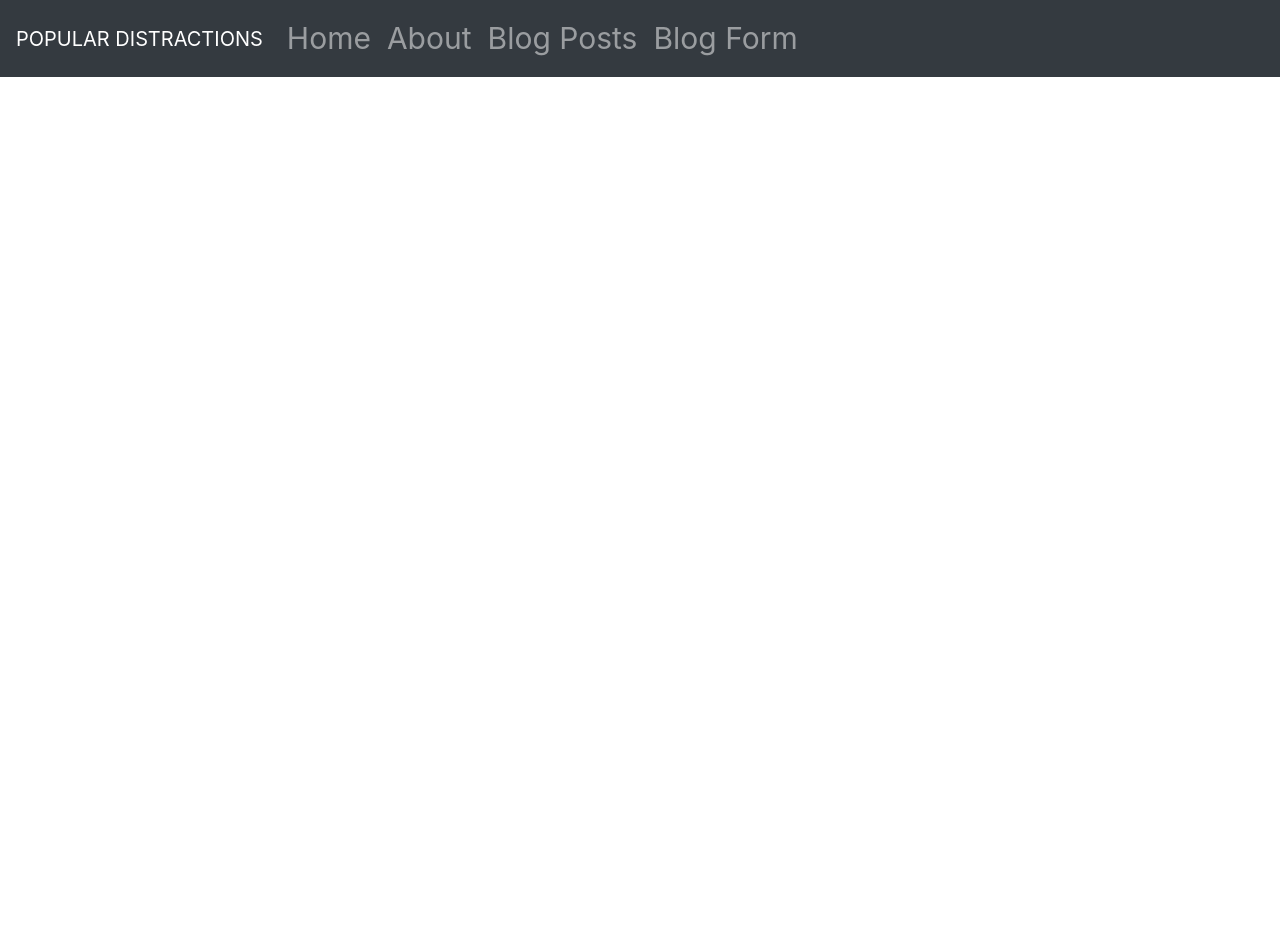
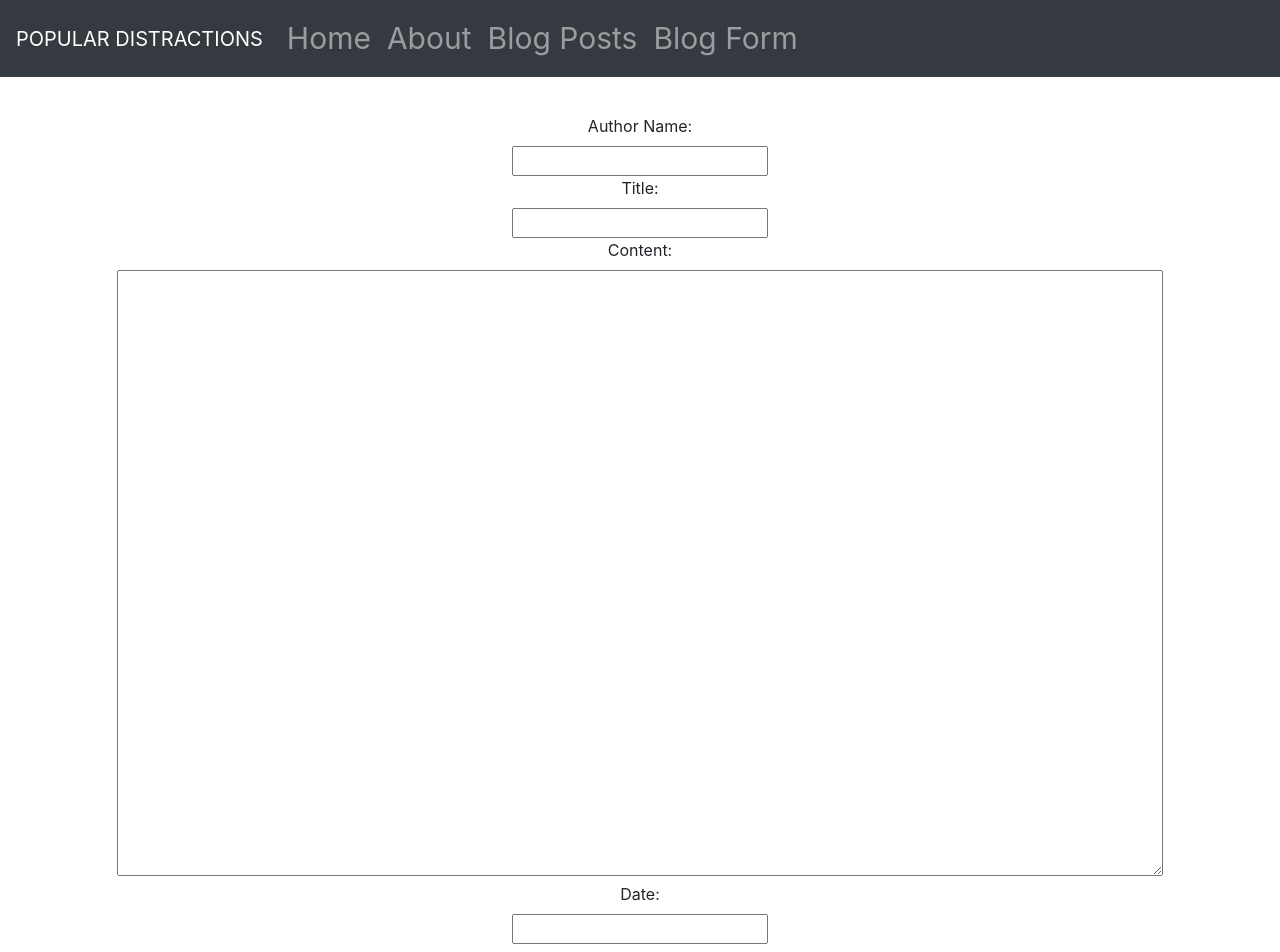
Before and after one commit to Robert-Ricci/popular_distractions, a React (Create React App) app in the folder popular_distractions_client/: page /blogform/update/1 in a window 1280 px wide. Shown: the top 952 px of the page. Before the commit the page ends 800 px from the top, so only its background shows below. Built offline with nearby package versions, Linux system fonts and the light colour scheme; no server answers.

Commit message:
This commit added update component

```diff
--- a/popular_distractions_client/src/components/App.js
+++ b/popular_distractions_client/src/components/App.js
@@ -4,7 +4,7 @@ import Router from './Router';
 
 // import { library } from '@fortawesome/fontawesome-svg-core'
 // import { faHome } from '@fortawesome/free-solid-svg-icons'
-import {Navbar, Nav, NavDropdown} from 'react-bootstrap';
+import {Navbar, Nav} from 'react-bootstrap';
 import './style.scss';
 
 // library.add(faHome)
--- a/popular_distractions_client/src/components/Router.js
+++ b/popular_distractions_client/src/components/Router.js
@@ -5,7 +5,8 @@ import BlogList from './BlogList';
 import Home from './Home';
 import BlogForm from './BlogForm';
 import About from './About';
-import BlogShow from './BlogShow';
+import BlogShow from './BlogShow'
+import Update from './Update';
 
 
 const Router = () => {
@@ -15,6 +16,7 @@ const Router = () => {
                 <Route exact path='/' component={Home} />
                 <Route exact path='/blogs' component={BlogList} />
                 <Route exact path='/blogform' component={BlogForm} />
+                <Route exact path='/blogform/update/:id' component={Update} />
                 <Route exact path='/blogshow/:id' render={props => <BlogShow {...props}/>} />
                 <Route exact path='/about' component={About} />
             </Switch>
--- /dev/null
+++ b/popular_distractions_client/src/components/Update.js
@@ -0,0 +1,67 @@
+import React, { Component } from 'react';
+import { connect } from 'react-redux';
+
+import { addBlog } from '../actions/blogActions';
+
+class Update extends Component {
+
+     state = {
+        author: '',
+        title: '',
+        content: '',
+        date: ''
+    }
+
+    componentDidMount(){
+        console.log("test")
+    }
+    handleChange = e => {
+        const { name, value } = e.target
+        this.setState({
+            [name]:value
+        })
+    }
+
+   handleSubmit = e =>{
+    e.preventDefault()
+    this.props.addBlog(this.state)
+    this.setState({
+        author:'',
+        title:'',
+        content:'',
+        date:''
+      })
+   }
+
+
+    render() {
+        return (
+
+                <form className="blog-form" onSubmit={event => this.handleSubmit(event)}>
+                    <br />
+                    <label>Author Name:</label><br />
+                    <input type='text' value={this.state.author} onChange={event => this.handleChange(event)} name='author' />
+                    <br />
+
+                    <label>Title:</label><br />
+                    <input type='text' value={this.state.title} onChange={event => this.handleChange(event)} name='title' />
+                    <br />
+
+                    <label>Content:</label><br />
+                    <textarea type='text' value={this.state.content} onChange={event => this.handleChange(event)} name='content' rows={25} cols={100} wrap="hard" />
+                    <br/>
+
+                    <label>Date:</label><br />
+                    <input type='text' value={this.state.date} onChange={event => this.handleChange(event)} name='date' />
+                    <br />
+                    <br />
+                    <input type="submit"  value="submit" />
+                </form>
+
+        );
+    }
+}
+
+export default connect(null, {addBlog})(Update);
+
+// new Date().toLocaleString()
```
